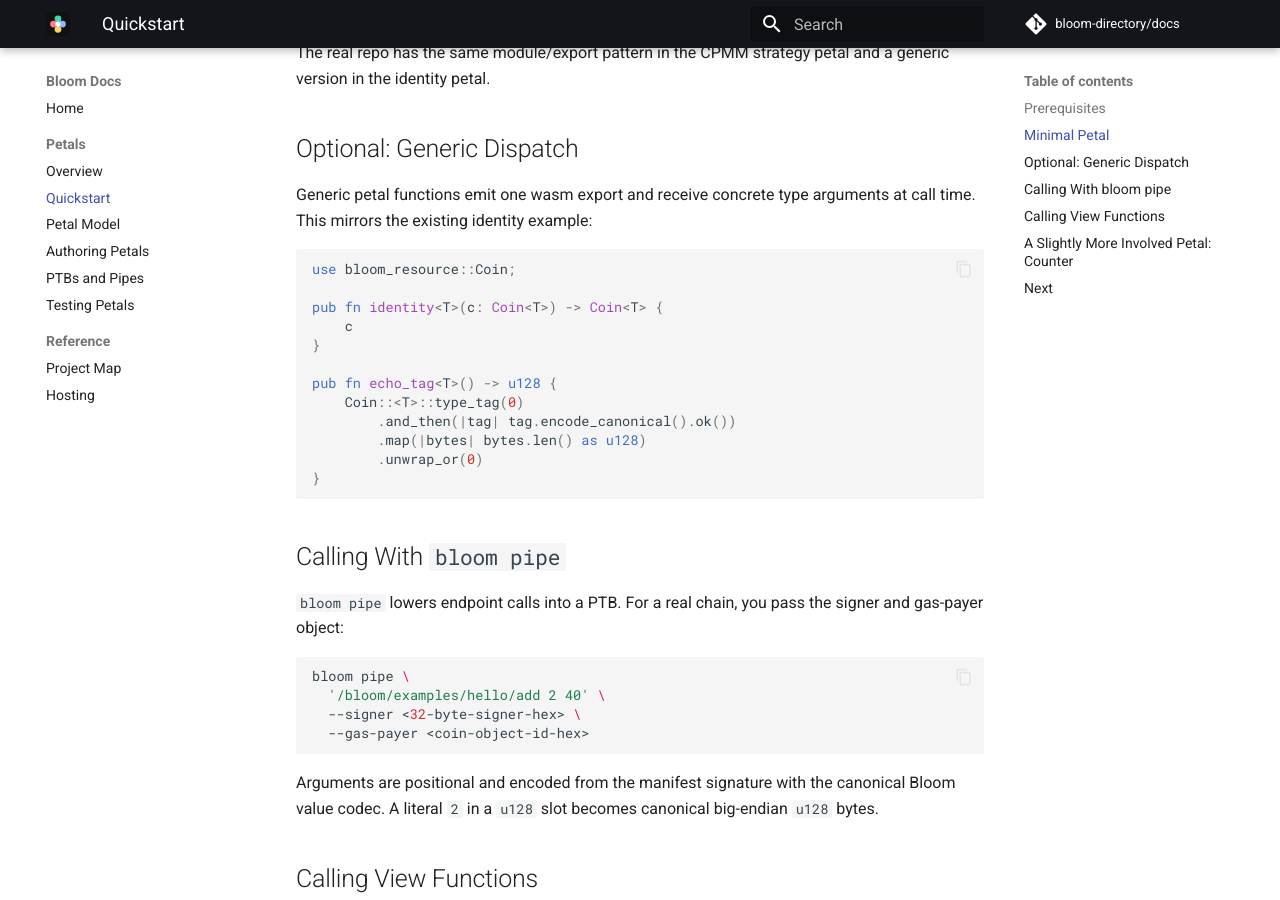
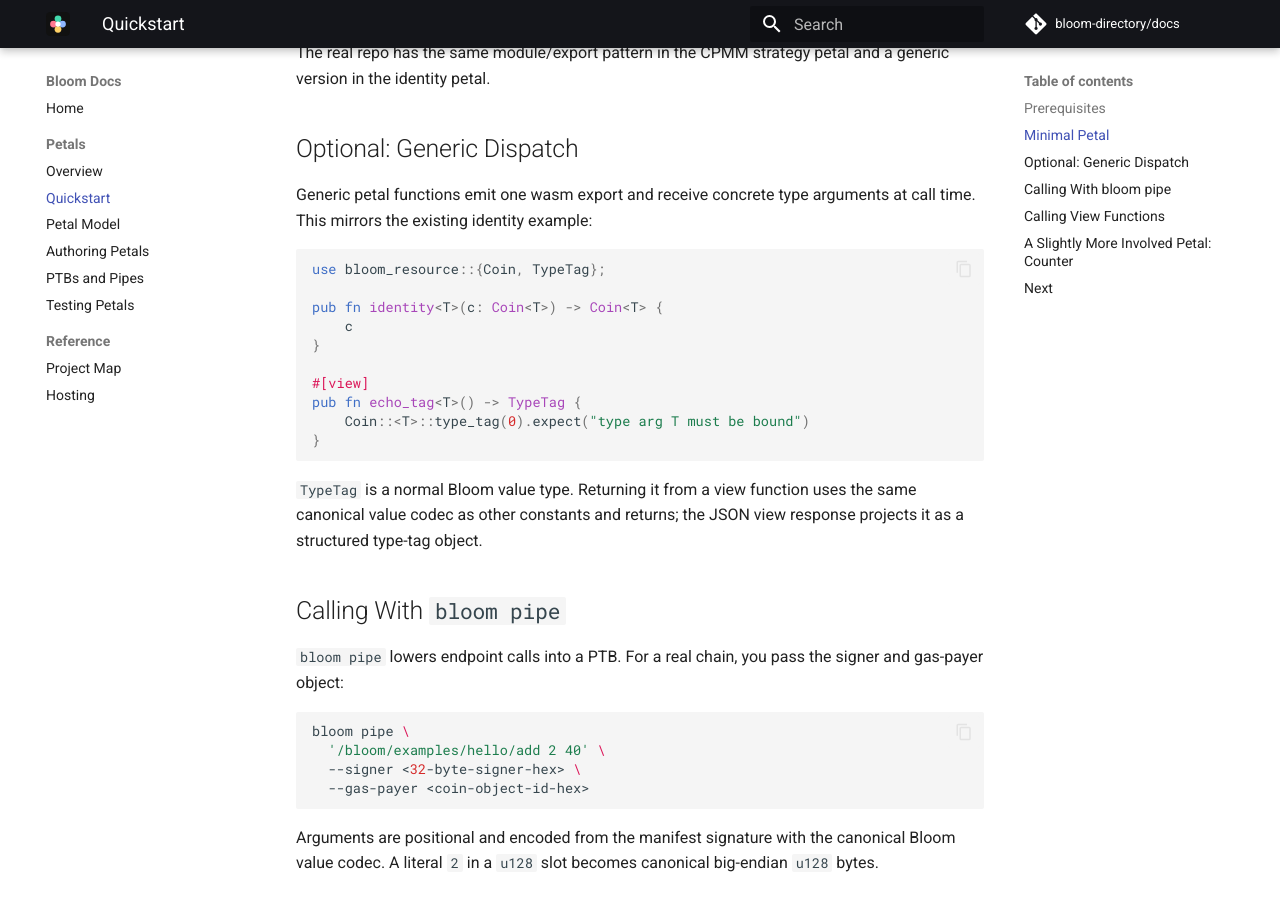
Before and after one commit to bloom-directory/docs, an MkDocs documentation site: the page built from docs/petals/quickstart.md, in a window 1280 px wide and 900 px high, scrolled down 2200 px. Built offline with MkDocs 1.6.1 and Material for MkDocs 9.7.7, drawn with Linux system fonts in a browser that asks for light colours; comment, search, counter and statistics services are not loaded.

Commit message:
Clarify petal type tag examples

````diff
--- a/docs/petals/quickstart.md
+++ b/docs/petals/quickstart.md
@@ -113,19 +113,21 @@ Generic petal functions emit one wasm export and receive concrete type
 arguments at call time. This mirrors the existing identity example:
 
 ```rust
-use bloom_resource::Coin;
+use bloom_resource::{Coin, TypeTag};
 
 pub fn identity<T>(c: Coin<T>) -> Coin<T> {
     c
 }
 
-pub fn echo_tag<T>() -> u128 {
-    Coin::<T>::type_tag(0)
-        .and_then(|tag| tag.encode_canonical().ok())
-        .map(|bytes| bytes.len() as u128)
-        .unwrap_or(0)
+#[view]
+pub fn echo_tag<T>() -> TypeTag {
+    Coin::<T>::type_tag(0).expect("type arg T must be bound")
 }
 ```
+
+`TypeTag` is a normal Bloom value type. Returning it from a view function uses
+the same canonical value codec as other constants and returns; the JSON view
+response projects it as a structured type-tag object.
 
 ## Calling With `bloom pipe`
 
````
Also changed, not shown: docs/petals/authoring.md (+4 -1 lines), docs/petals/ptbs-and-pipes.md (+15 -2 lines).
